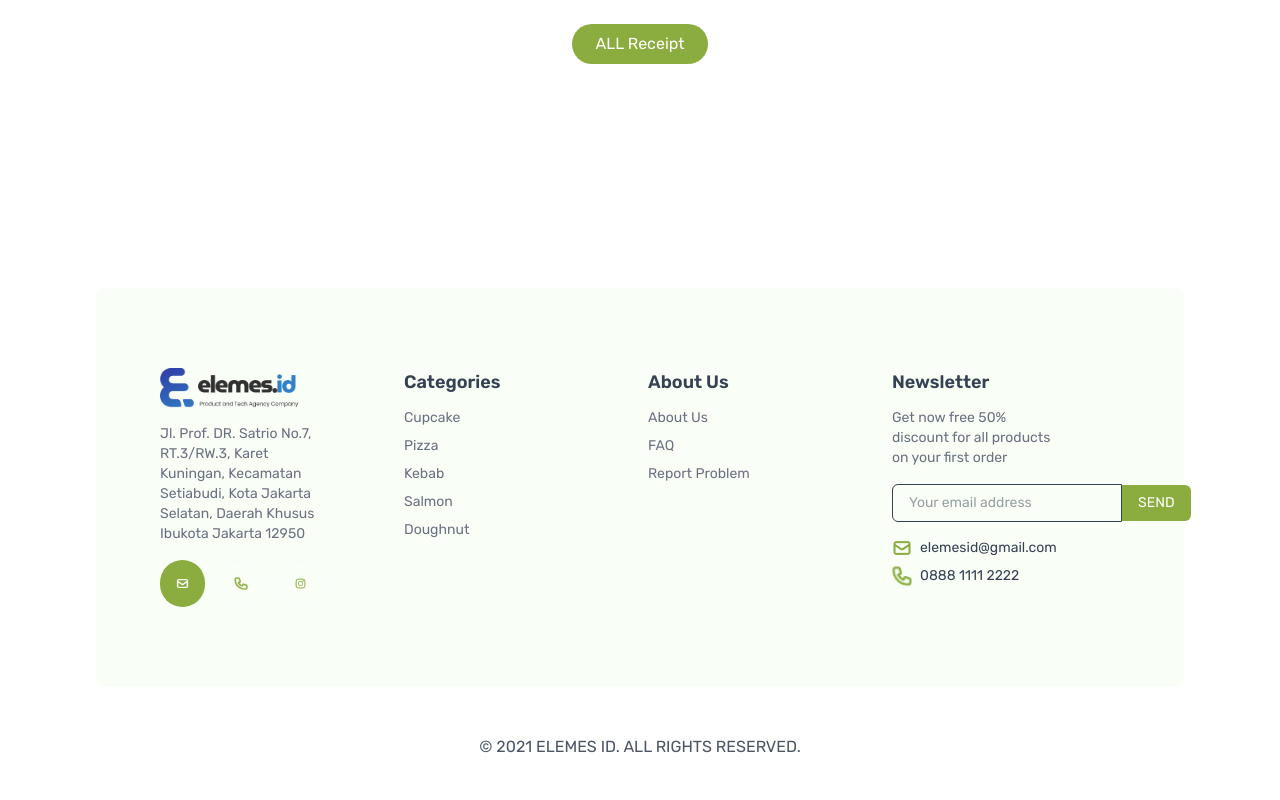
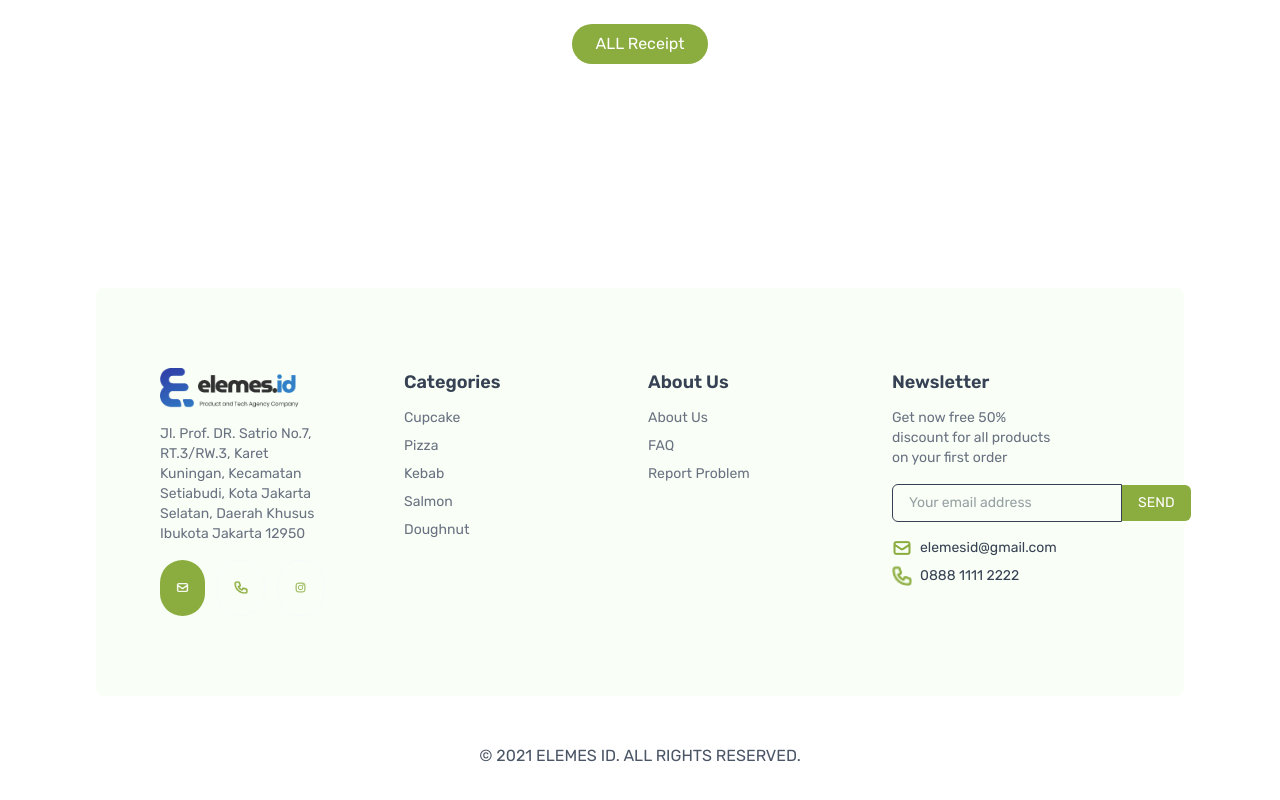
Before and after one commit to ray-code2/Front-end-FoodApp, a Next.js app: page / in a window 1280 px wide. Shown: the part 1858-2658 px from the top of the page. Built offline with nearby package versions, Linux system fonts and the light colour scheme.

Commit message:
Update the height for email, phone , instagram icon di footer

```diff
--- a/src/app/page.tsx
+++ b/src/app/page.tsx
@@ -384,7 +384,7 @@ const HomePage = () => {
             alt="email"
             width={24}
             height={20}
-            className="object-contain"
+            className="object-contain w-[24px] h-[24px]"
           />
         </button>
         <button className="bg-[#F9FFF6] p-4 rounded-full border border-gray-50 cursor-pointer">
@@ -393,7 +393,7 @@ const HomePage = () => {
             alt="phone"
             width={24}
             height={20}
-            className="object-contain"
+            className="object-contain w-[24px] h-[20px]"
           />
         </button>
         <button className="bg-[#F9FFF6] p-4 rounded-full border border-gray-50 cursor-pointer">
@@ -401,8 +401,8 @@ const HomePage = () => {
             src="/icons/instagram.png"
             alt="instagram"
             width={24}
-            height={24}
-            className="object-contain"
+            height={20}
+            className="object-contain w-[24px] h-[20px]"
           />
         </button>
       </div>
```
